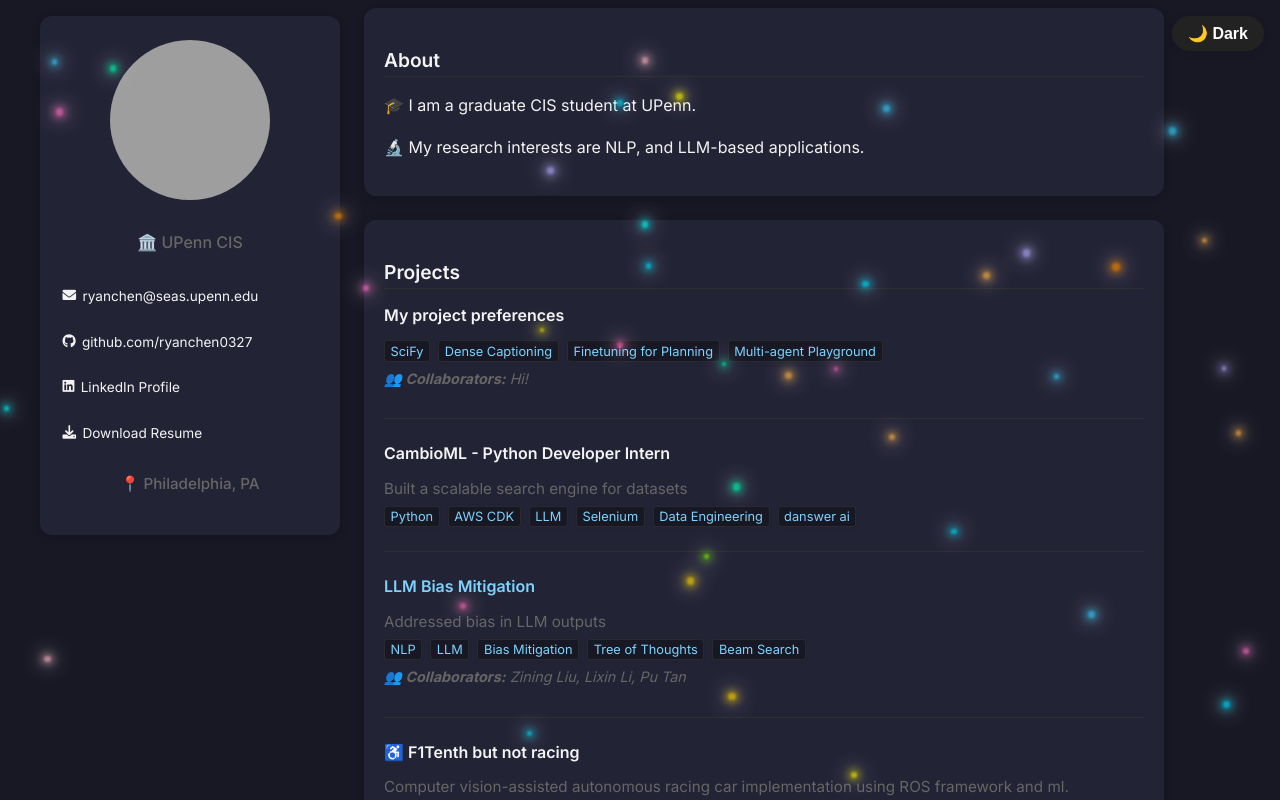
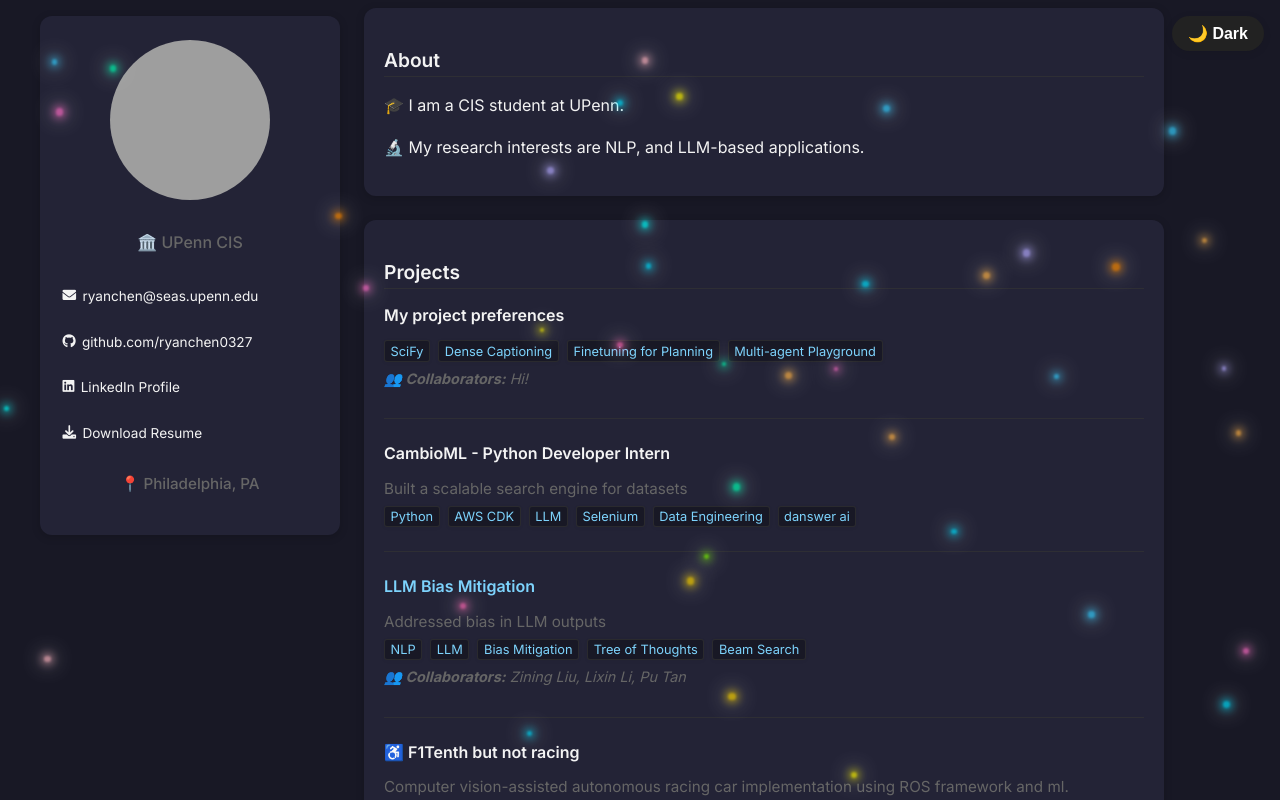
Before and after one commit to ryanchen0327/helloryan, a React (Vite) app: page / in a window 1280 px wide. Shown: the top 800 px of the page. Built offline with nearby package versions, Linux system fonts and the light colour scheme; grey boxes are pictures that could not be loaded.

Commit message:
chore: update and redeploy

```diff
--- a/src/components/About.jsx
+++ b/src/components/About.jsx
@@ -5,7 +5,7 @@ const About = () => {
     <div className="about-content">
       <div className="about-text">
         <p>
-          🎓 I am a graduate CIS student at UPenn.
+          🎓 I am a CIS student at UPenn.
         </p>
         <p>
           🔬 My research interests are NLP, and LLM-based applications.
```
